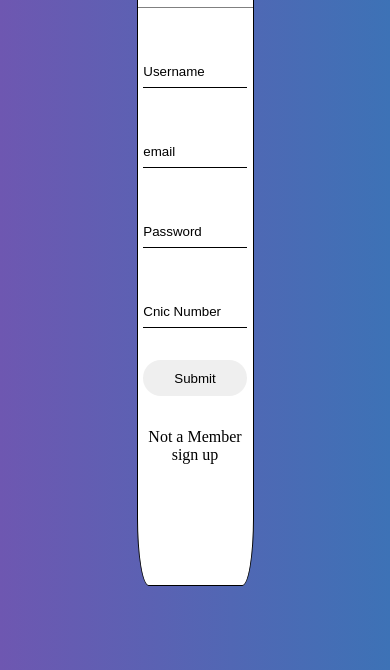
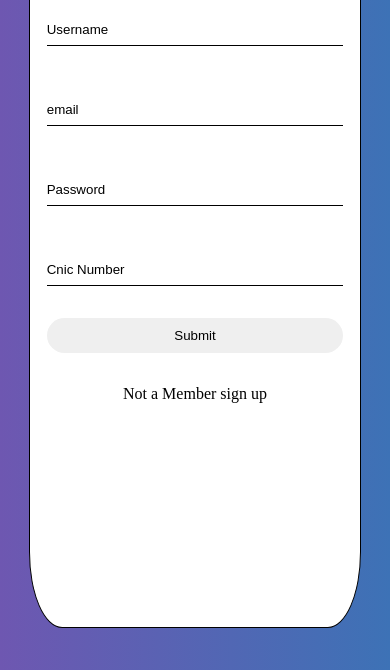
Before and after one commit to asim093/form_validation, a plain HTML site: page index.html in a window 390 px wide. Shown: the part 174-844 px from the top of the page. Drawn offline with Linux system fonts and the light colour scheme.

Commit message:
second comment

```diff
--- a/style.css
+++ b/style.css
@@ -74,3 +74,17 @@ button:hover{
     background-color: skyblue;
     color: black;
 }
+
+@media screen and (max-width: 776px) {
+    .sub-container{
+        width: 85%;
+
+    }
+  }
+
+  @media screen and (max-width: 998px) {
+    .sub-container{
+        width: 85%;
+        height: 90vh;
+    }
+  }
```
